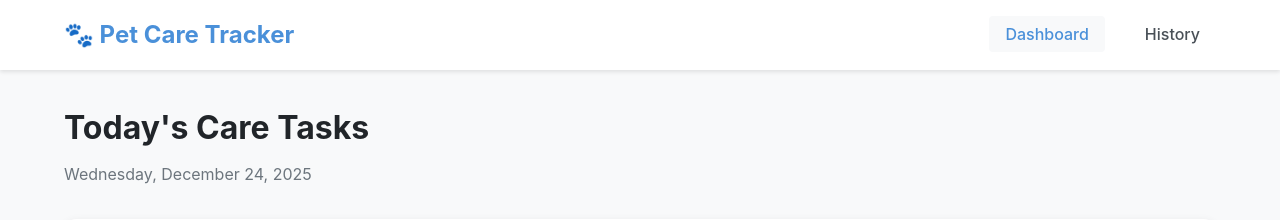
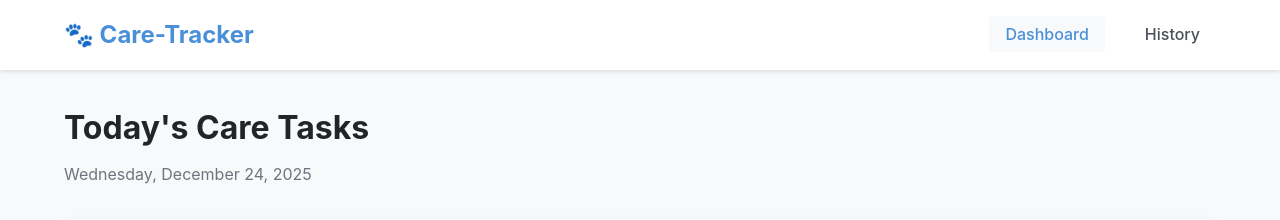
Before and after one commit to DanSafdie/Care-Tracker, a FastAPI app: page / in a window 1280 px wide. Shown: the top 220 px of the page. Run offline with FastAPI, Linux system fonts and the light colour scheme.

Commit message:
Update internal references to Care-Tracker

```diff
--- a/app/backend/__init__.py
+++ b/app/backend/__init__.py
@@ -1 +1 @@
-# Pet Care Tracker Backend Package
+# Care-Tracker Backend Package
--- a/app/backend/crud.py
+++ b/app/backend/crud.py
@@ -1,5 +1,5 @@
 """
-CRUD (Create, Read, Update, Delete) operations for Pet Care Tracker.
+CRUD (Create, Read, Update, Delete) operations for Care-Tracker.
 Database operations separated from API routes for cleaner code.
 """
 from sqlalchemy.orm import Session
--- a/app/backend/database.py
+++ b/app/backend/database.py
@@ -1,5 +1,5 @@
 """
-Database configuration and session management for Pet Care Tracker.
+Database configuration and session management for Care-Tracker.
 Uses SQLite for simplicity and local storage.
 """
 from sqlalchemy import create_engine
--- a/app/backend/main.py
+++ b/app/backend/main.py
@@ -1,5 +1,5 @@
 """
-Pet Care Tracker - Main FastAPI Application
+Care-Tracker - Main FastAPI Application
 
 A household pet care tracking system that allows multiple family members
 to track and coordinate pet care tasks like medications, feeding, and supplements.
--- a/app/backend/models.py
+++ b/app/backend/models.py
@@ -1,5 +1,5 @@
 """
-SQLAlchemy models for Pet Care Tracker.
+SQLAlchemy models for Care-Tracker.
 
 Models:
 - Pet: Represents a pet (dog, cat, etc.)
--- a/app/backend/utils.py
+++ b/app/backend/utils.py
@@ -1,5 +1,5 @@
 """
-Utility functions for Pet Care Tracker.
+Utility functions for Care-Tracker.
 """
 from datetime import datetime, date, time, timedelta
 import pytz
--- a/app/frontend/static/css/style.css
+++ b/app/frontend/static/css/style.css
@@ -1,5 +1,5 @@
 /*
- * Pet Care Tracker - Styles
+ * Care-Tracker - Styles
  * Clean, modern UI for household pet care tracking
  */
 
--- a/app/frontend/static/js/app.js
+++ b/app/frontend/static/js/app.js
@@ -1,5 +1,5 @@
 /**
- * Pet Care Tracker - Frontend JavaScript
+ * Care-Tracker - Frontend JavaScript
  * Handles task completion, undo actions, and UI interactions
  */
 
@@ -361,6 +361,6 @@ document.addEventListener('keydown', (e) => {
 
 // Initialize on load
 window.addEventListener('load', () => {
-    console.log('Pet Care Tracker loaded');
+    console.log('Care-Tracker loaded');
     checkTimers();
 });
--- a/app/frontend/templates/base.html
+++ b/app/frontend/templates/base.html
@@ -3,7 +3,7 @@
 <head>
     <meta charset="UTF-8">
     <meta name="viewport" content="width=device-width, initial-scale=1.0">
-    <title>{% block title %}Pet Care Tracker{% endblock %}</title>
+    <title>{% block title %}Care-Tracker{% endblock %}</title>
     <link rel="stylesheet" href="/static/css/style.css?v={{ now.timestamp() }}">
     <!-- Auto-refresh every 60 seconds to keep status current -->
     <meta http-equiv="refresh" content="60">
@@ -11,7 +11,7 @@
 <body>
     <header>
         <nav>
-            <div class="logo">🐾 Pet Care Tracker</div>
+            <div class="logo">🐾 Care-Tracker</div>
             <ul class="nav-links">
                 <li><a href="/" class="{% if request.url.path == '/' %}active{% endif %}">Dashboard</a></li>
                 <li><a href="/history" class="{% if request.url.path == '/history' %}active{% endif %}">History</a></li>
--- a/app/frontend/templates/history.html
+++ b/app/frontend/templates/history.html
@@ -1,6 +1,6 @@
 {% extends "base.html" %}
 
-{% block title %}History - Pet Care Tracker{% endblock %}
+{% block title %}History - Care-Tracker{% endblock %}
 
 {% block content %}
 <div class="history-page">
--- a/app/frontend/templates/index.html
+++ b/app/frontend/templates/index.html
@@ -1,6 +1,6 @@
 {% extends "base.html" %}
 
-{% block title %}Dashboard - Pet Care Tracker{% endblock %}
+{% block title %}Dashboard - Care-Tracker{% endblock %}
 
 {% block content %}
 <div class="dashboard">
--- a/requirements.txt
+++ b/requirements.txt
@@ -1,4 +1,4 @@
-# Pet Care Tracker Dependencies
+# Care-Tracker Dependencies
 fastapi==0.115.6
 uvicorn[standard]==0.34.0
 sqlalchemy==2.0.36
--- a/run.py
+++ b/run.py
@@ -1,6 +1,6 @@
 #!/usr/bin/env python3
 """
-Convenience script to run the Pet Care Tracker server.
+Convenience script to run the Care-Tracker server.
 Usage: python run.py [--host HOST] [--port PORT]
 """
 import sys
```
